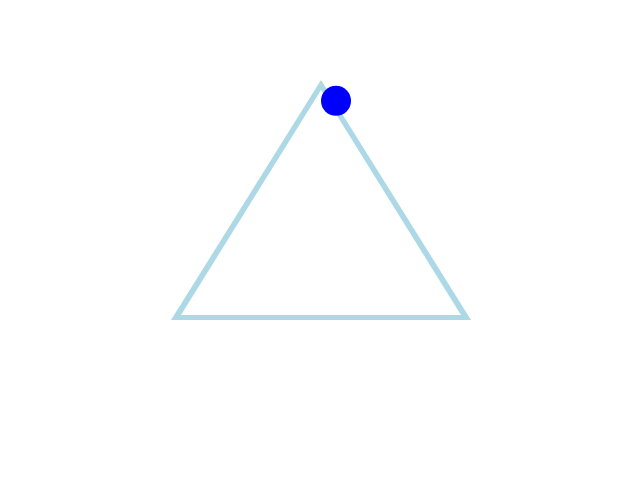
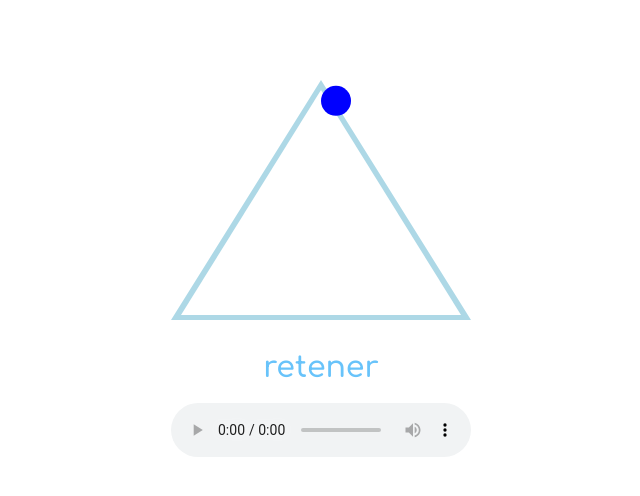
Before and after one commit to DiegoP76/respiracion, a plain HTML site: page index.html in a window 1280 px wide. Shown: the whole page, without its empty margins (319-959 px from the left). Drawn offline with Linux system fonts and the light colour scheme.

Commit message:
Se agrego texto y musica.

```diff
--- a/index.html
+++ b/index.html
@@ -4,6 +4,11 @@
         <meta charset="UTF-8">
         <meta http-equiv="X-UA-Compatible" content="IE=edge">
         <meta name="viewport" content="width=device-width, initial-scale=1.0">
+
+        <link rel="preconnect" href="https://fonts.googleapis.com">
+        <link rel="preconnect" href="https://fonts.gstatic.com" crossorigin>
+        <link href="https://fonts.googleapis.com/css2?family=Comfortaa:wght@600&display=swap" rel="stylesheet">
+
         <link rel="stylesheet" href="reset.css">
         <link rel="stylesheet" href="style.css">
         <title>Respiración</title>
@@ -11,7 +16,12 @@
 
     <body>
         <main>
-            <canvas width="400" height="400"> </canvas>
+            <canvas width="400" height="350"> </canvas>
+            <p id="lblEstado">Inspirar</p>
+
+            <audio controls autoplay class="audio">
+                <source src="meditacion.mp3" type="audio/mpeg">
+            </audio>
         </main>
 
         <script src="script.js"></script>
--- a/script.js
+++ b/script.js
@@ -3,6 +3,7 @@ let pantalla = document.querySelector("canvas");
 let pincel = pantalla.getContext("2d");
 pincel.fillStyle = "lightgrey";
 pincel.fillRect(0,0,400,400);
+
 
 
 function disenarTriangulo(){
@@ -51,6 +52,8 @@ function actualizarPantalla(){
         x = x + 1;
         y = y - 1.6;
         estado = 1
+        //////////////////
+        document.querySelector("p").innerText = "inhalar";
 
     }else if (x > 200 && x <=350 && estado != 3){  //retener
         x = x + 1;
@@ -58,6 +61,8 @@ function actualizarPantalla(){
         if (x == 351){
             estado = 3;
         }
+
+        document.querySelector("p").innerText = "retener";
 
     }else if (x >= 50 &&  estado == 3){   //exhalar
         x = x - 2;
@@ -67,6 +72,8 @@ function actualizarPantalla(){
             estado = 1;
             x = 50;
         }
+
+        document.querySelector("p").innerText = "exhalar";
     }
 
 }
--- a/style.css
+++ b/style.css
@@ -5,3 +5,13 @@ canvas{
 main{
     text-align: center;
 }
+
+p{
+    font-family: 'Comfortaa', cursive;
+    font-size: 30px;
+    color: #68C3FA;
+}
+
+.audio{
+    margin: 20px;
+}
```
Also changed, not shown: 1 other file.
